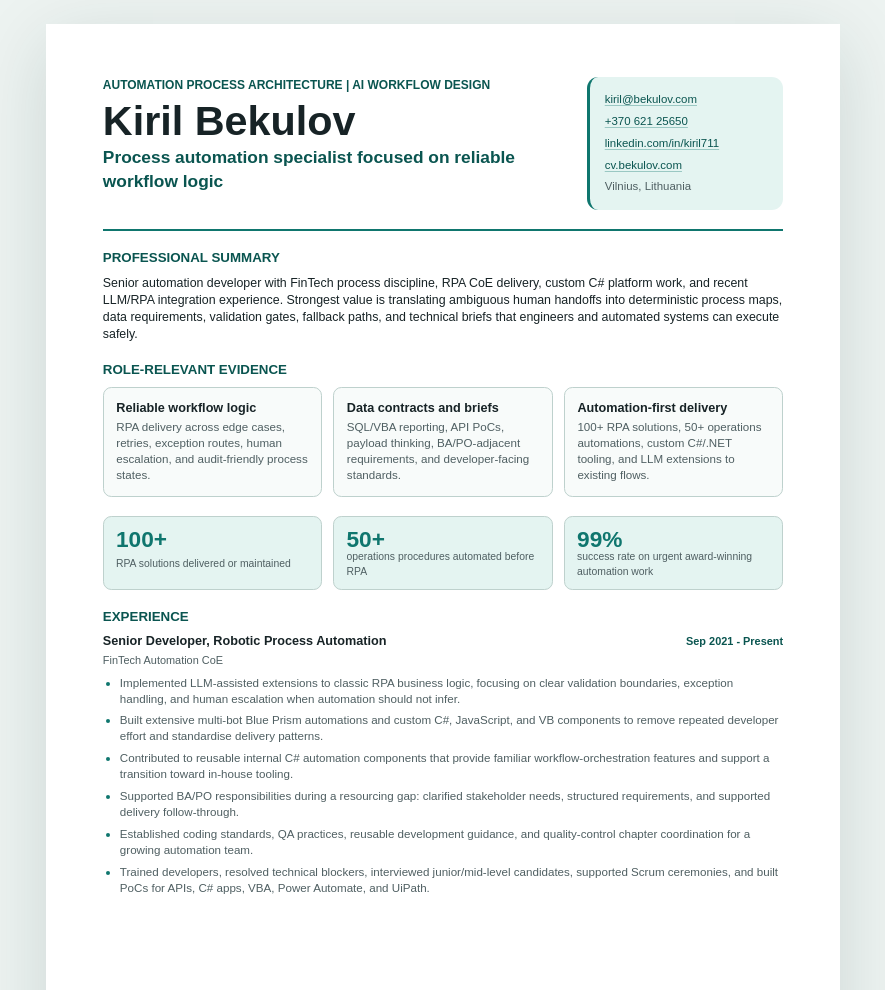
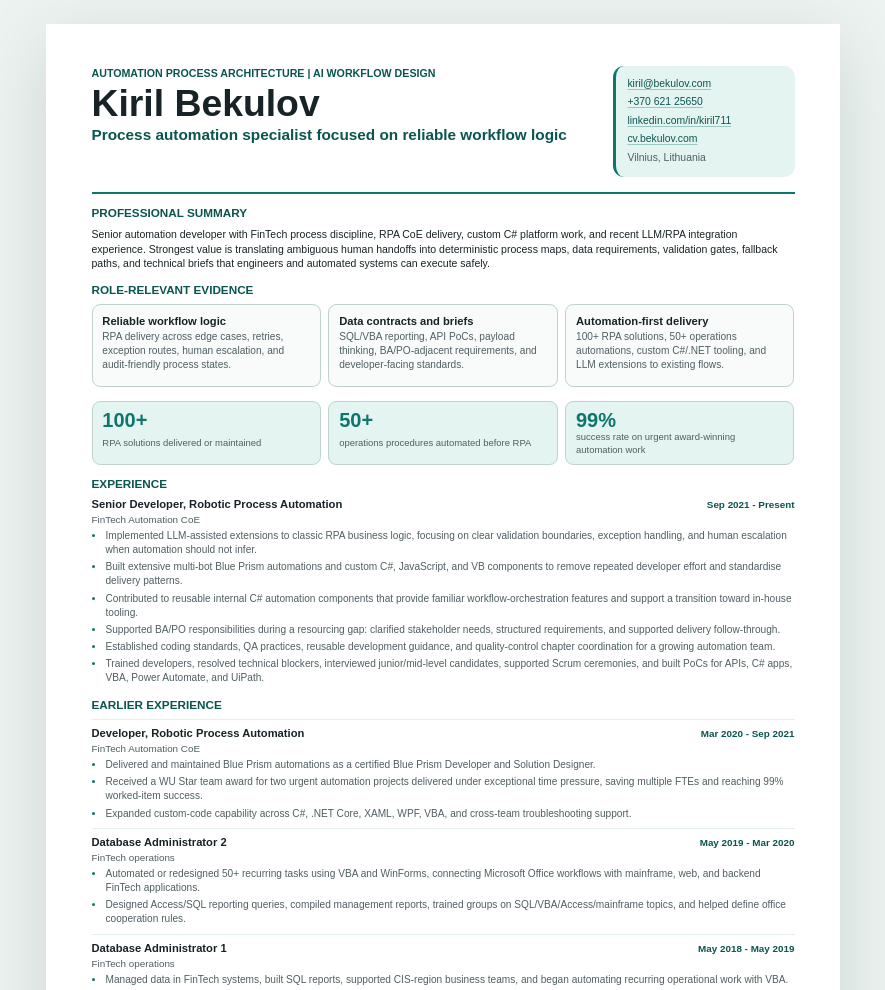
Before and after one commit to kbekulov/cv2, a plain HTML site: page index.html in a window 1280 px wide. Shown: the top 990 px of the page, without its empty margins (197-1082 px from the left). Drawn offline with Linux system fonts and the light colour scheme.

Commit message:
Convert CV layout to one page

```diff
--- a/index.html
+++ b/index.html
@@ -5,14 +5,14 @@
     <meta name="viewport" content="width=device-width, initial-scale=1">
     <meta
       name="description"
-      content="Two-page CV for Kiril Bekulov focused on automation process architecture and AI-assisted workflow design."
+      content="One-page CV for Kiril Bekulov focused on automation process architecture and AI-assisted workflow design."
     >
     <title>Kiril Bekulov - Automation Process Architecture CV</title>
     <link rel="stylesheet" href="styles.css">
   </head>
   <body>
-    <main class="document" aria-label="Two-page targeted CV">
-      <section class="sheet page-one" aria-label="Page 1">
+    <main class="document" aria-label="One-page targeted CV">
+      <section class="sheet" aria-label="CV page">
         <header class="cv-header">
           <div>
             <p class="target">Automation Process Architecture | AI Workflow Design</p>
@@ -83,9 +83,6 @@
             </ul>
           </article>
         </section>
-      </section>
-
-      <section class="sheet page-two" aria-label="Page 2">
         <section>
           <h2>Earlier Experience</h2>
           <article class="job compact">
--- a/styles.css
+++ b/styles.css
@@ -38,23 +38,23 @@ a {
   width: 210mm;
   min-height: 297mm;
   margin: 0 auto 20px;
-  padding: 14mm 15mm;
+  padding: 11mm 12mm;
   background: var(--paper);
   box-shadow: 0 18px 70px rgba(17, 49, 49, 0.14);
 }
 
 .cv-header {
   display: grid;
-  grid-template-columns: 1fr 52mm;
-  gap: 10mm;
-  padding-bottom: 5mm;
+  grid-template-columns: 1fr 48mm;
+  gap: 7mm;
+  padding-bottom: 4mm;
   border-bottom: 2px solid var(--accent);
 }
 
 .target {
-  margin: 0 0 2mm;
+  margin: 0 0 1.3mm;
   color: var(--accent-dark);
-  font-size: 9pt;
+  font-size: 8pt;
   font-weight: 700;
   text-transform: uppercase;
 }
@@ -67,28 +67,28 @@ p {
 }
 
 h1 {
-  margin-bottom: 1mm;
-  font-size: 31pt;
+  margin-bottom: 0.5mm;
+  font-size: 28pt;
   line-height: 1;
 }
 
 .headline {
   margin: 0;
   color: var(--accent-dark);
-  font-size: 13pt;
+  font-size: 11.5pt;
   font-weight: 700;
 }
 
 .contact {
   display: grid;
   align-content: start;
-  gap: 1.6mm;
-  padding: 4mm;
+  gap: 1.1mm;
+  padding: 3mm;
   background: var(--accent-soft);
   border-left: 3px solid var(--accent);
   border-radius: 3mm;
   color: var(--accent-dark);
-  font-size: 8.6pt;
+  font-size: 7.8pt;
   font-style: normal;
 }
 
@@ -97,45 +97,45 @@ h1 {
 }
 
 section {
-  margin-top: 5.2mm;
+  margin-top: 3.6mm;
 }
 
 h2 {
-  margin-bottom: 2.5mm;
+  margin-bottom: 1.8mm;
   color: var(--accent-dark);
-  font-size: 10pt;
+  font-size: 8.8pt;
   line-height: 1.1;
   text-transform: uppercase;
 }
 
 h3 {
-  margin-bottom: 1mm;
+  margin-bottom: 0.5mm;
   color: var(--ink);
-  font-size: 9.5pt;
+  font-size: 8.4pt;
   line-height: 1.18;
 }
 
 p,
 li {
   color: var(--muted);
-  font-size: 8.7pt;
+  font-size: 7.6pt;
 }
 
 .summary-block p {
   margin-bottom: 0;
   color: var(--ink);
-  font-size: 9.3pt;
+  font-size: 7.9pt;
 }
 
 .match-grid {
   display: grid;
   grid-template-columns: repeat(3, 1fr);
-  gap: 3mm;
+  gap: 2mm;
 }
 
 .match-grid article {
-  min-height: 29mm;
-  padding: 3.3mm;
+  min-height: 22mm;
+  padding: 2.6mm;
   background: #f8fbfa;
   border: 1px solid var(--line);
   border-radius: 2.2mm;
@@ -150,13 +150,13 @@ li {
 .impact-strip {
   display: grid;
   grid-template-columns: repeat(3, 1fr);
-  gap: 3mm;
+  gap: 2mm;
 }
 
 .impact-strip div {
   display: grid;
-  min-height: 18mm;
-  padding: 2.7mm 3.2mm;
+  min-height: 15mm;
+  padding: 2.1mm 2.6mm;
   background: var(--accent-soft);
   border: 1px solid var(--line);
   border-radius: 2.2mm;
@@ -164,17 +164,17 @@ li {
 
 .impact-strip strong {
   color: var(--accent);
-  font-size: 17pt;
+  font-size: 15pt;
   line-height: 1;
 }
 
 .impact-strip span {
   color: var(--muted);
-  font-size: 7.8pt;
+  font-size: 7.1pt;
 }
 
 .job {
-  padding-top: 3mm;
+  padding-top: 1.8mm;
   border-top: 1px solid var(--faint);
 }
 
@@ -184,21 +184,21 @@ li {
 }
 
 .job.compact {
-  margin-top: 3.1mm;
+  margin-top: 2mm;
 }
 
 .job-heading {
   display: flex;
   justify-content: space-between;
   gap: 5mm;
-  margin-bottom: 1.8mm;
+  margin-bottom: 0.7mm;
 }
 
 .job-heading p,
 .job-heading time {
   margin: 0;
   color: var(--muted);
-  font-size: 8.2pt;
+  font-size: 7.4pt;
 }
 
 .job-heading time {
@@ -209,11 +209,11 @@ li {
 
 ul {
   margin: 0;
-  padding-left: 4.5mm;
+  padding-left: 3.7mm;
 }
 
 li {
-  margin-bottom: 1.55mm;
+  margin-bottom: 0.85mm;
 }
 
 li::marker {
@@ -223,19 +223,19 @@ li::marker {
 .skills-grid {
   display: grid;
   grid-template-columns: repeat(2, 1fr);
-  gap: 3mm;
+  gap: 2mm;
 }
 
 .skills-grid div {
-  min-height: 20mm;
-  padding: 3mm;
+  min-height: 15mm;
+  padding: 2.4mm;
   background: #f8fbfa;
   border: 1px solid var(--line);
   border-radius: 2.2mm;
 }
 
 .proof-points li {
-  margin-bottom: 1.8mm;
+  margin-bottom: 0.9mm;
 }
 
 .proof-points strong {
@@ -244,7 +244,7 @@ li::marker {
 
 .education-grid {
   display: grid;
-  gap: 1.8mm;
+  gap: 0.9mm;
 }
 
 .education-grid strong {
@@ -307,10 +307,6 @@ li::marker {
     margin: 0;
     box-shadow: none;
     overflow: hidden;
-    page-break-after: always;
-  }
-
-  .sheet:last-child {
     page-break-after: auto;
   }
 
```
Also changed, not shown: 4 other files.
